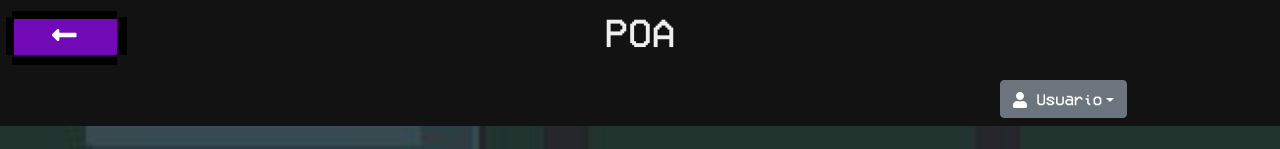
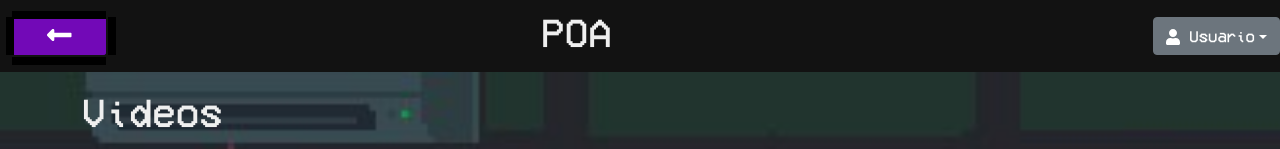
Before and after one commit to ProfessorByte/poa, a React (Create React App) app: page /poa/videos in a window 1280 px wide. Shown: the top 149 px of the page. Built offline with nearby package versions, Linux system fonts and the light colour scheme; a web font is replaced by a local one.

Commit message:
Posicion del icono de usuario

```diff
--- a/src/components/HeaderComponent.js
+++ b/src/components/HeaderComponent.js
@@ -2,6 +2,7 @@ import React, { Component } from "react";
 import { ButtonBack } from "./ButtonBackComponent";
 import "../App.css";
 import BotonIcono from "./BotonIcono";
+import "../css/ButtonsUser.css"
 export default class Header extends Component {
   render() {
     return (
@@ -14,9 +15,7 @@ export default class Header extends Component {
             </strong>
             <div className="offset-lg-1 offset-3"></div>
           </div>
-        </nav>
-        <nav className="navbar navbar-light navbar-expand-sm navbar-styles">
-        <div className="BotonIcon">
+          <div className="BotonIcon">
             <BotonIcono/>
         </div>
         </nav>
--- a/src/css/ButtonsUser.css
+++ b/src/css/ButtonsUser.css
@@ -22,13 +22,9 @@
 }
 .dropdown {
   background-color: #121212;
-  color: rgb(253, 253, 253);
-  border-left: 100px;
-  text-indent: 1000px;
-  margin-top: 0px;
+  text-indent: 0px;
 }
 .BotonIcon {
   background-color: #121212;
-  color: rgb(253, 253, 253);
-  text-align: right;
+  text-indent: 0px;
 }
```
